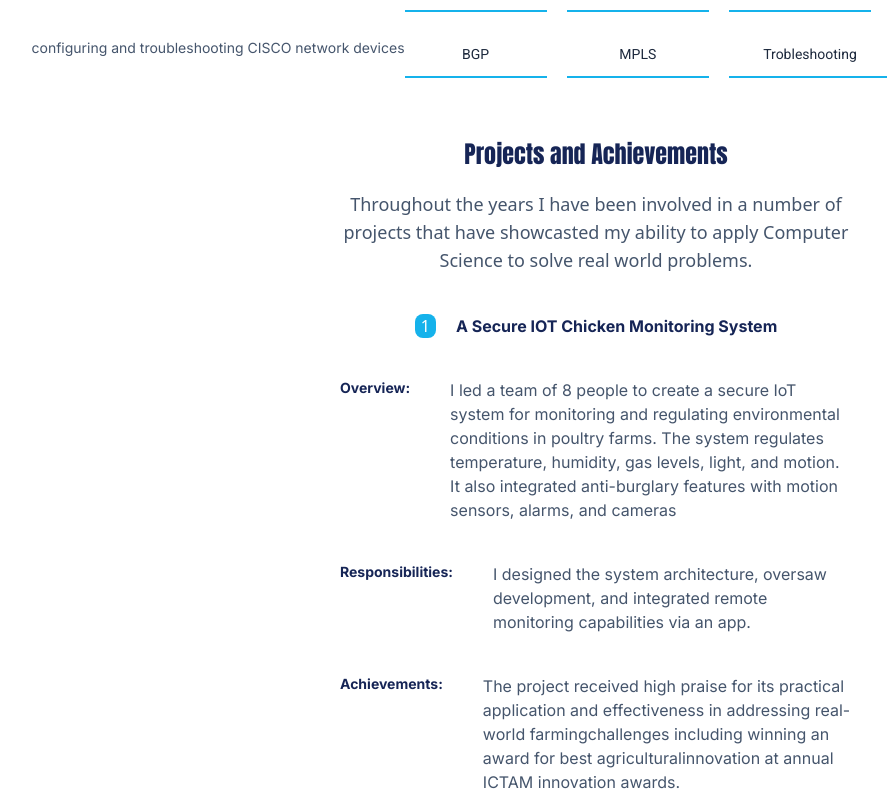
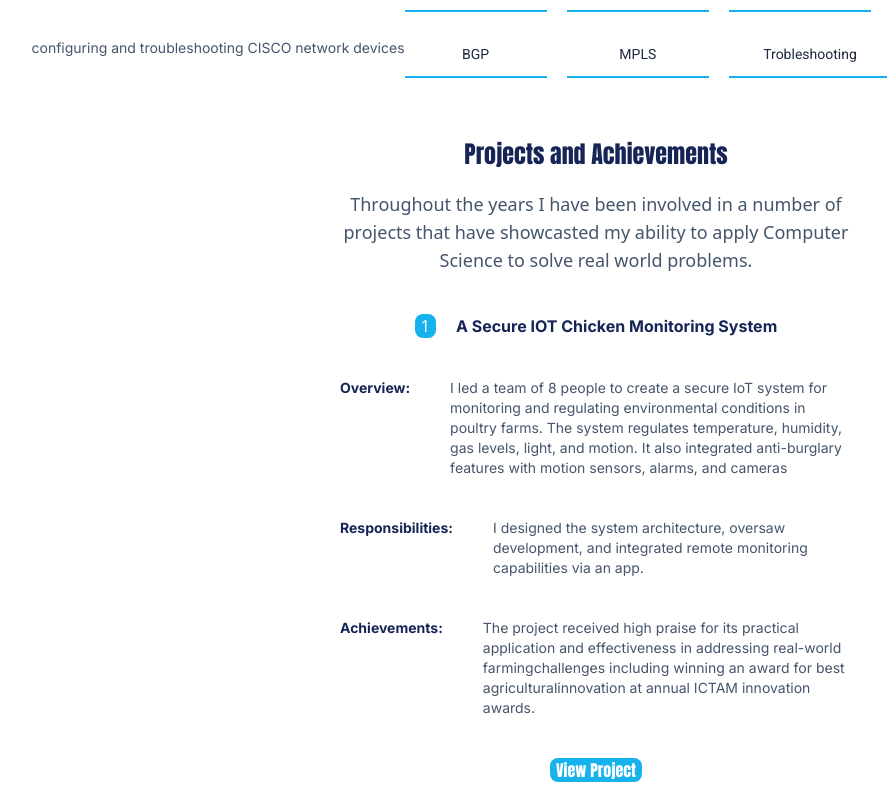
Before and after one commit to therealndagha/portifolio-website, a React (Vite) app: page / in a window 1280 px wide. Shown: the part 3167-3961 px from the top of the page, without its empty margins (44-931 px from the left). Built offline with nearby package versions, Linux system fonts and the light colour scheme.

Commit message:
Add button to project card

```diff
--- a/src/Components/ProjectCard.tsx
+++ b/src/Components/ProjectCard.tsx
@@ -16,15 +16,18 @@ const ProjectCard = ({id, title, overview, responsibilities, achievements}: Proj
              </div>
              <div className="flex flex-col  md:flex-row items-center justify-center space-y-2.5 md:space-x-10 max-w-lg">
                   <h3 className="self-start text-blue-950 font-inter font-bold text-sm">Overview:</h3>
-                  <p className="text-slate-600 font-inter">{overview}</p>
+                  <p className="text-slate-600 text-sm font-inter">{overview}</p>
              </div>
              <div className="flex flex-col  md:flex-row items-center justify-center space-y-2.5 md:space-x-10 max-w-lg">
                   <h3 className="self-start text-blue-950 font-inter font-bold text-sm">Responsibilities:</h3>
-                  <p className="text-slate-600 font-inter">{responsibilities}</p>
+                  <p className="text-slate-600 font-inter text-sm">{responsibilities}</p>
              </div>
              <div className="flex  flex-col md:flex-row  items-center justify-center space-y-2.5 md:space-x-10 max-w-lg">
                   <h3 className="self-start text-blue-950 font-inter font-bold text-sm">Achievements:</h3>
-                  <p className="text-slate-600 font-inter">{achievements}</p>
+                  <p className="text-slate-600 font-inter  text-sm">{achievements}</p>
+             </div>
+             <div className="flex items-center justify-center">
+                   <button className="bg-some-blue-shade text-white hover:bg-some-lighter-blue-shade rounded-md px-1.5 font-anton"><a href="">View Project</a></button>
              </div>
         </div>
     )
```
